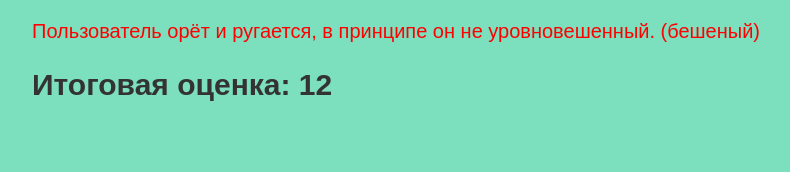
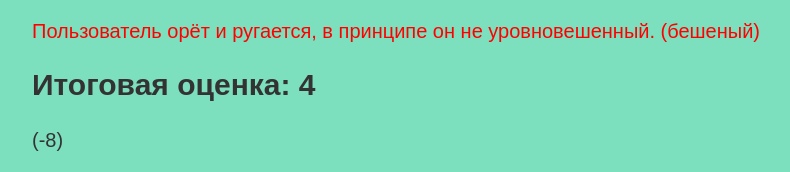
Before and after one commit to ayranelox/ayranelox.github.io, a plain HTML site: page q.html in a window 1280 px wide. Shown: the part 1818-1990 px from the top of the page, without its empty margins (208-998 px from the left). Before the commit the page ends 1943 px from the top, so only its background shows below. Drawn offline with Linux system fonts and the light colour scheme.

Commit message:
Update q.html

```diff
--- a/q.html
+++ b/q.html
@@ -32,7 +32,7 @@
     <p class="bold">Плохие (50-0):</p>
     <img src="./blya/dalboeb1.png" alt="ДАЛБОЕБ КОНЧЕНЫЙ Я ЕГО">
     <p style="color: red;">Пользователь орёт и ругается, в принципе он не уровновешенный. (бешеный)</p>
-    <h2>Итоговая оценка: 12</h2>
+    <h2>Итоговая оценка: 4</h2><p> (-8)</p>
 </article>
 </body>
 </html>
```
